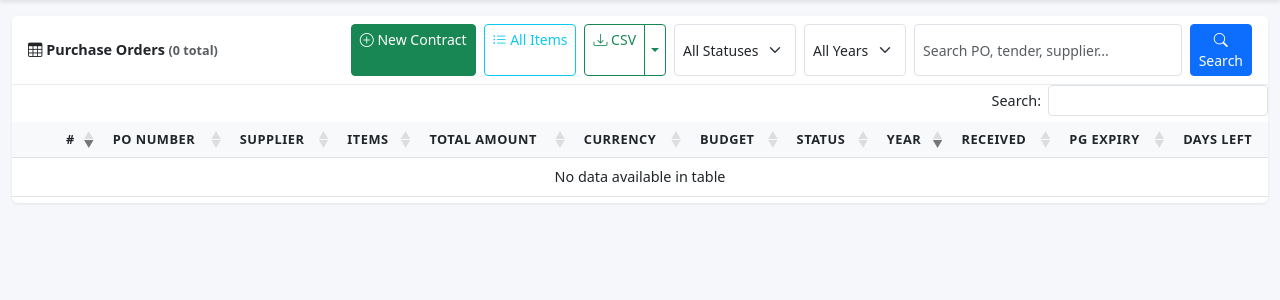
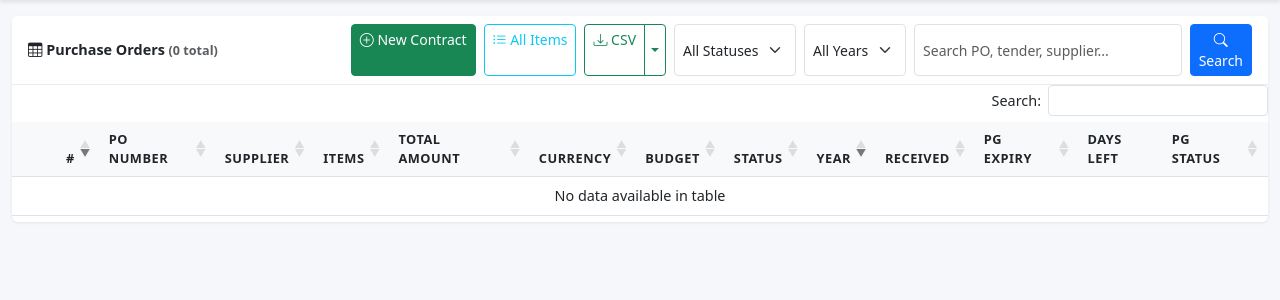
Before and after one commit to oftana72/contract-mgmt, a Flask app: page /pos in a window 1280 px wide. Shown: the part 56-356 px from the top of the page. Run offline with Flask 3, Linux system fonts and the light colour scheme; a user stored in the database is signed in; some libraries are stand-ins or nearby versions.

Commit message:
Add PG Status column to PO list table

```diff
--- a/templates/po_list.html
+++ b/templates/po_list.html
@@ -82,6 +82,7 @@
                         <th>Received</th>
                         <th>PG Expiry</th>
                         <th>Days Left</th>
+                        <th>PG Status</th>
                     </tr>
                 </thead>
                 <tbody>
@@ -102,6 +103,11 @@
                         <td>{% if po.pg_days_left is not none %}
                             <span class="badge {% if po.pg_days_left < 0 %}bg-danger{% elif po.pg_days_left < 30 %}bg-warning text-dark{% else %}bg-success{% endif %}">
                                 {{ po.pg_days_left }}
+                            </span>
+                            {% endif %}</td>
+                        <td>{% if po.pg_status %}
+                            <span class="badge {% if po.pg_status == 'Released' %}bg-success{% elif po.pg_status == 'Confiscated' %}bg-danger{% else %}bg-secondary{% endif %}">
+                                {{ po.pg_status }}
                             </span>
                             {% endif %}</td>
                     </tr>
```
